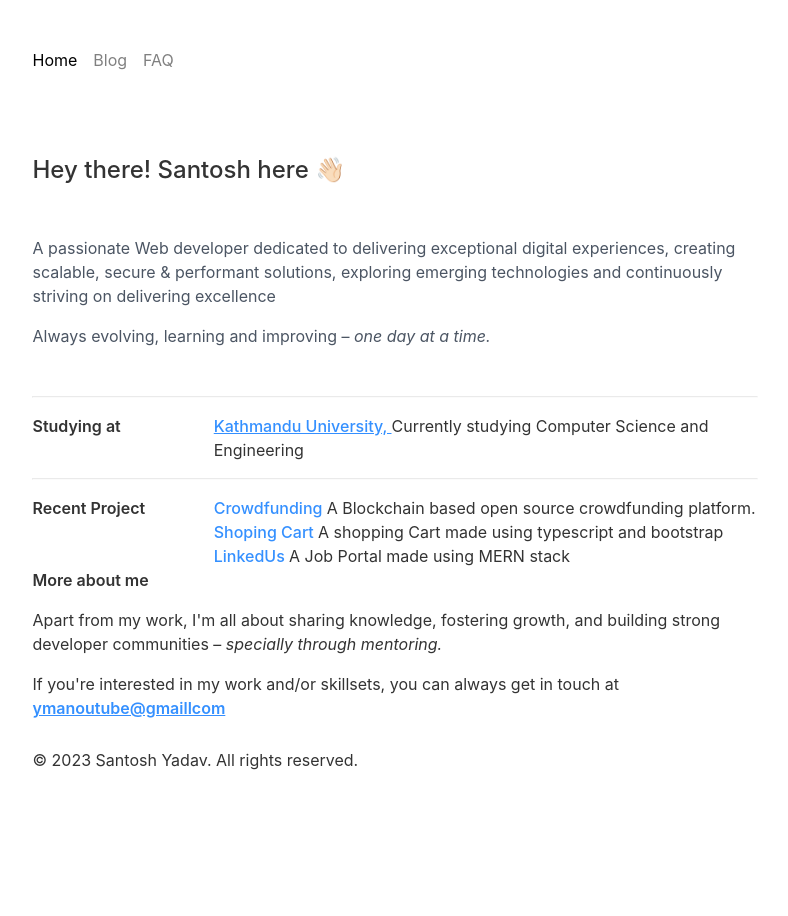
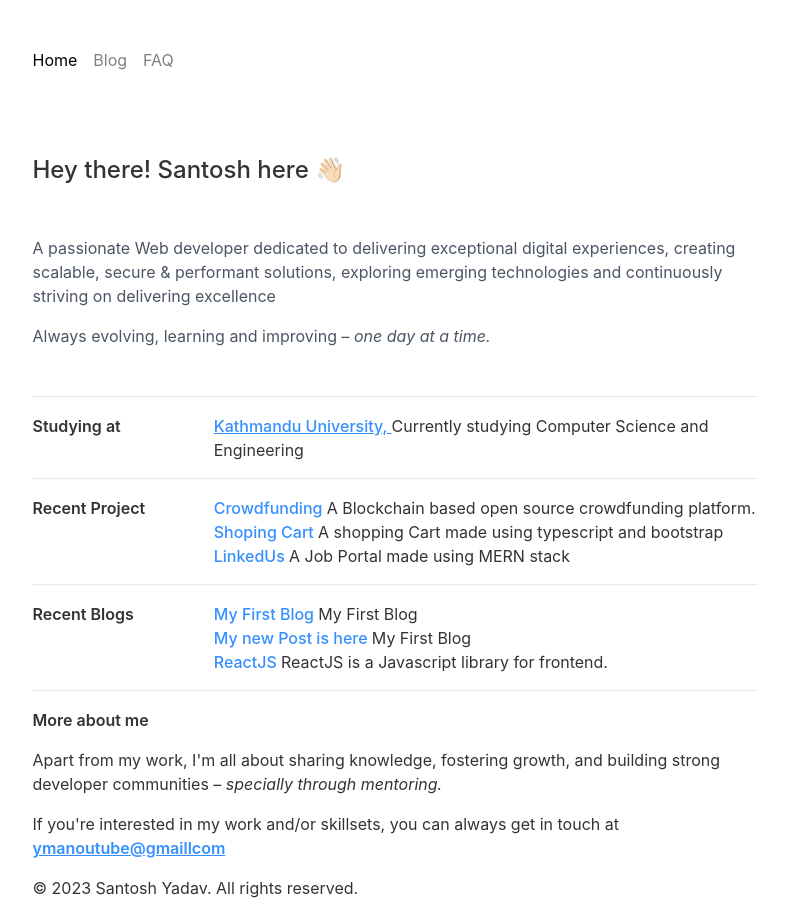
Before and after one commit to santoshyadav-29/Personal-Blog, an Astro site: page / in a window 1280 px wide. Shown: the whole page, without its empty margins (245-1033 px from the left). Before the commit the page ends 800 px from the top, so only its background shows below. Built offline with nearby package versions, Linux system fonts and the light colour scheme; Astro itself is replaced by a stand-in of ours.

Commit message:
Recent Blog section added

```diff
--- /dev/null
+++ b/src/components/Blogs.astro
@@ -0,0 +1,43 @@
+---
+import { getCollection } from "astro:content";
+const posts = await getCollection("blog");
+// filter only three
+const blogs = posts.slice(0, 3);
+
+---
+<hr/>
+<div class="blogs">
+  <ul>
+    <li><b>Recent Blogs</b></li>
+    <li>
+      {
+          blogs.map((item) => (
+              <p>
+                  <a href="./" target="_blank" rel="noopener noreferrer">
+                      {item.data.title}
+                  </a>
+                  {" "+ item.data.description}
+
+              </p>
+          ))
+      }
+    </li>
+  </ul>
+</div>
+<hr/>
+
+  <style>
+
+    .blogs {
+    }
+
+    .blogs ul {
+      display: grid;
+      grid-template-columns: 1fr 3fr;
+    }
+
+    .blogs ul a {
+      font-weight: 500;
+      text-decoration: none;
+    }
+  </style>
--- a/src/pages/index.astro
+++ b/src/pages/index.astro
@@ -4,7 +4,9 @@ import { SITE_TITLE, SITE_DESCRIPTION } from "../consts";
 import Layout from "../layouts/Layout.astro";
 import Education from "../components/Education.astro";
 import Aboutme from "../components/Aboutme.astro";
-import Project from '../components/Project.astro'
+import Project from '../components/Project.astro';
+import Blogs from '../components/Blogs.astro';
+
 ---
 
 <Layout title={SITE_TITLE} description={SITE_DESCRIPTION}>
@@ -12,6 +14,7 @@ import Project from '../components/Project.astro'
     <Introduction />
 	<Education />
   <Project/>
+ <Blogs/>
   <Aboutme/>
 
   </main>
```
